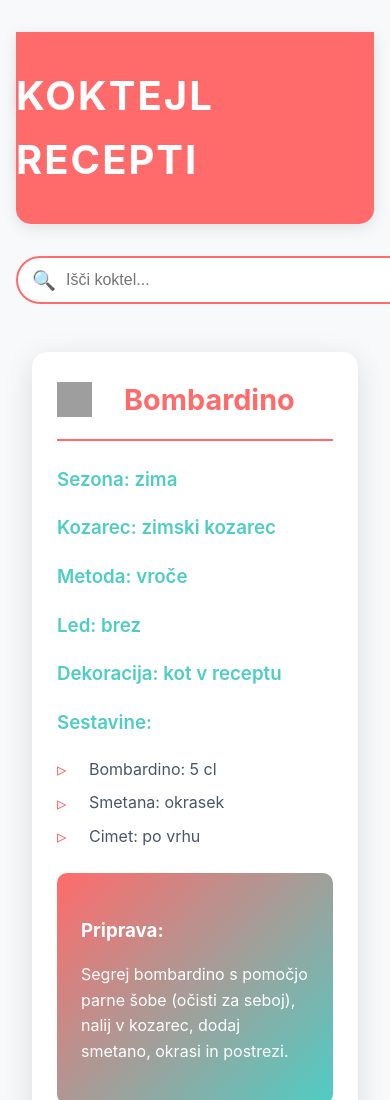
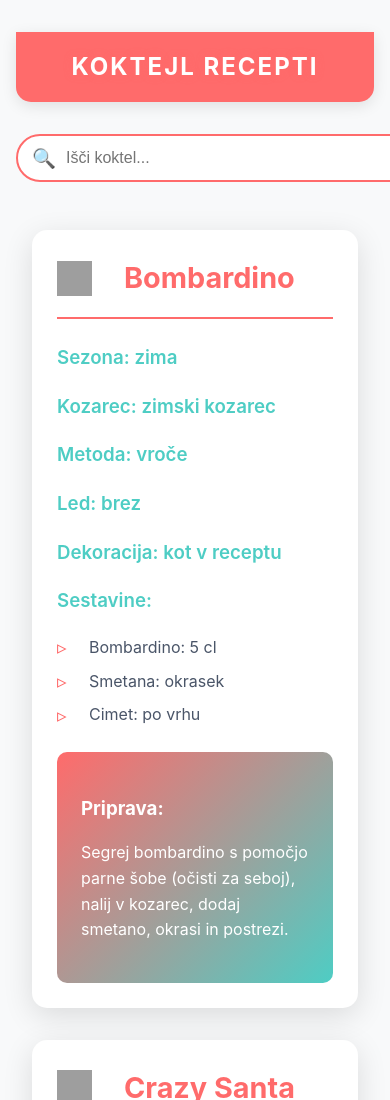
Before and after one commit to Pumpica23/SOLIST, a plain HTML site: page index.html in a window 390 px wide. Shown: the top 1100 px of the page. Drawn offline with Linux system fonts and the light colour scheme; grey boxes are pictures that could not be loaded.

Commit message:
Update index.html

```diff
--- a/index.html
+++ b/index.html
@@ -30,23 +30,36 @@
 
         .header-container {
             background-color: var(--primary-color);
-            padding: 2rem 0;
+            padding: 1.5rem 0;
             margin-bottom: 2rem;
             border-radius: 0 0 15px 15px;
             display: flex;
             align-items: center;
             justify-content: center;
             box-shadow: 0 4px 15px rgba(0,0,0,0.1);
+            width: 100%;
         }
 
         .header-container h1 {
-            font-size: 2.5rem;
+            font-size: 2rem;
             color: white;
             text-shadow: 0 0 10px rgba(255,107,107,0.3);
             font-weight: 700;
             text-transform: uppercase;
             letter-spacing: 2px;
             margin: 0;
+            white-space: nowrap;
+        }
+
+        /* Mobile adjustments */
+        @media (max-width: 768px) {
+            .header-container {
+                padding: 1rem 0;
+            }
+
+            .header-container h1 {
+                font-size: 1.5rem;
+            }
         }
 
         .search-bar {
```
